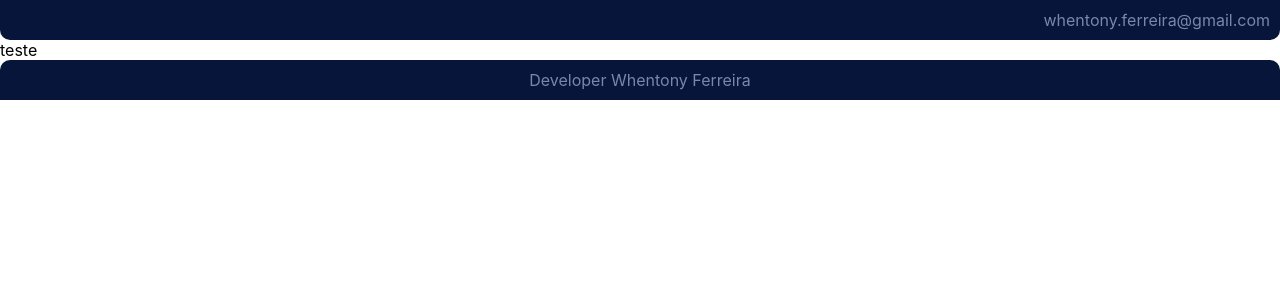
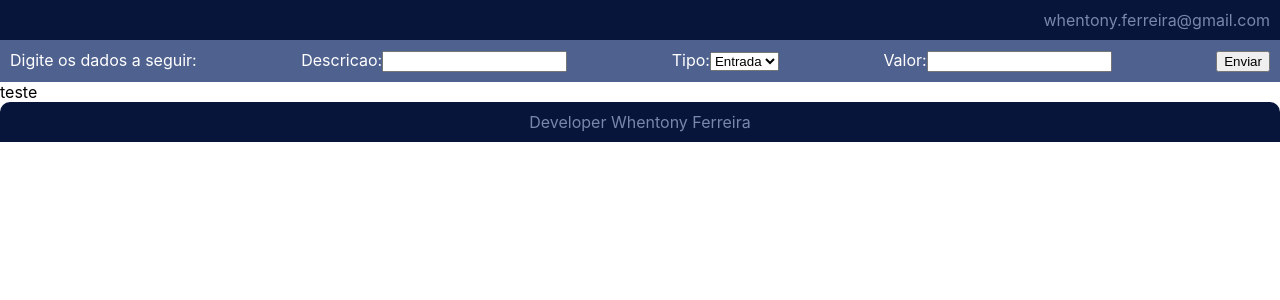
Before and after one commit to whentony/sen-financa, a React (Create React App) app: page / in a window 1280 px wide. Shown: the top 300 px of the page. Built offline with nearby package versions, Linux system fonts and the light colour scheme.

Commit message:
component bar-util

```diff
--- a/src/App.js
+++ b/src/App.js
@@ -2,11 +2,13 @@ import logo from './logo.svg';
 import './App.css';
 import Copyright from './components/copyright';
 import Bartop from './components/bar-top';
+import BarUtil from './components/bar-utl';
 
 function App() {
   return (
     <div>
       <Bartop />
+      <BarUtil />
       <div>teste</div>
       <Copyright />
     </div>
--- a/src/assets/css/bar-top.module.css
+++ b/src/assets/css/bar-top.module.css
@@ -3,6 +3,5 @@
     color: #7887AB;
     text-align: right;
     padding: 10px;
-    border-end-end-radius: 10px;
-    border-end-start-radius: 10px;
+
 }
--- /dev/null
+++ b/src/assets/css/bar-util.module.css
@@ -0,0 +1,7 @@
+.containerBarUtil{
+    display: flex;
+    justify-content: space-between;
+    padding: 10px;
+    background-color: #4F618F;
+    color:#fff;
+}
--- /dev/null
+++ b/src/components/bar-utl/index.jsx
@@ -0,0 +1,36 @@
+import React, {useState} from 'react';
+import styles from '../../assets/css/bar-util.module.css'
+
+const BarUtil = () => {
+    const [description, setDescription] = useState();
+    const [type, setType] = useState();
+    const [value, setValue] = useState();
+
+    return(
+        <div className={styles.containerBarUtil}>
+            <div>
+                Digite os dados a seguir:
+            </div>
+            <div>
+                Descricao:
+                <input type='text' />
+            </div>
+            <div>
+                Tipo:
+                <select>
+                    <option value='e'>Entrada</option>
+                    <option value='s'>Saida</option>
+                </select>
+            </div>
+            <div>
+                Valor:
+                <input type='number' />
+            </div>
+            <div>
+                <button>Enviar</button>
+            </div>
+        </div>
+    )
+}
+
+export default BarUtil;
```
Also changed, not shown: src/components/table/index.jsx (added).
